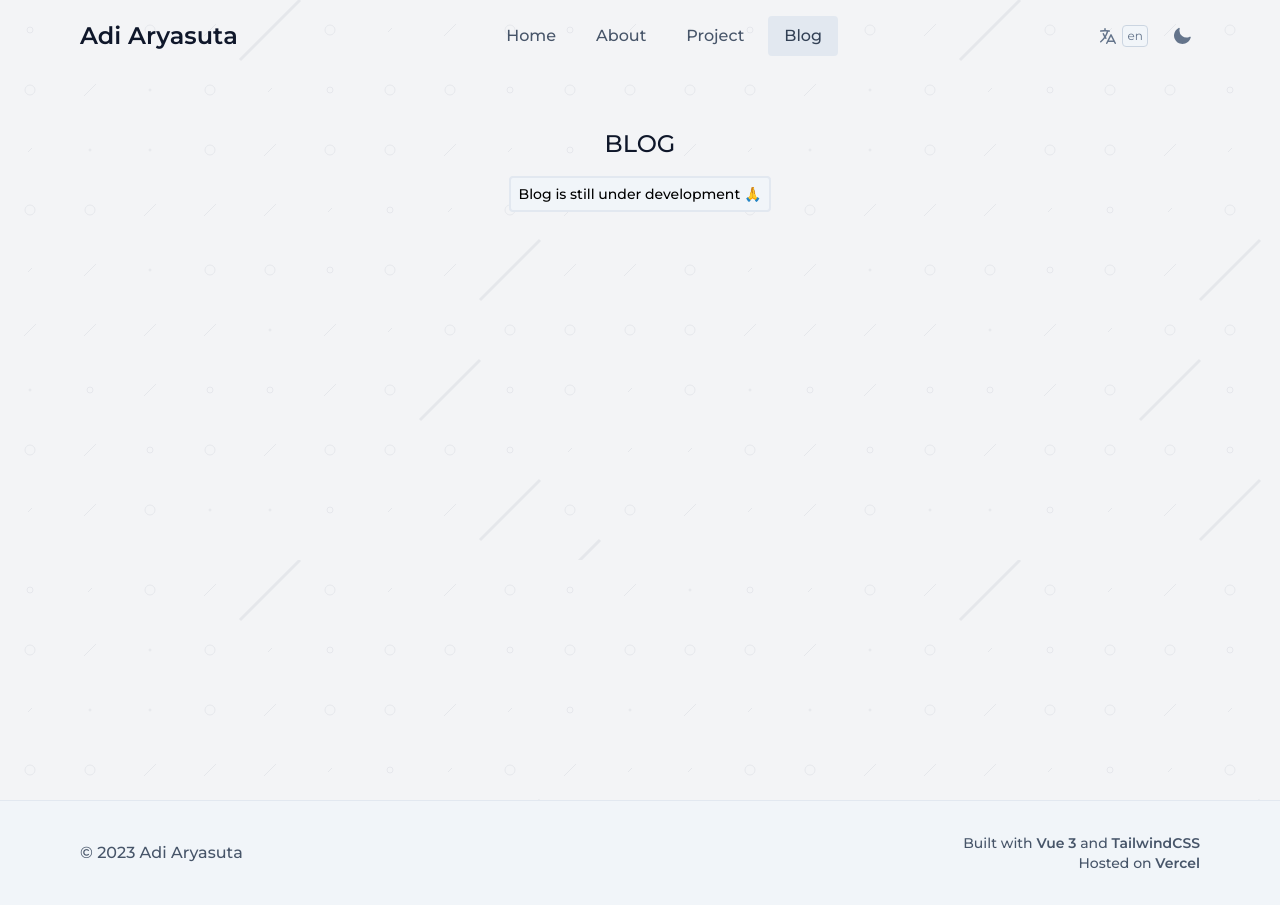
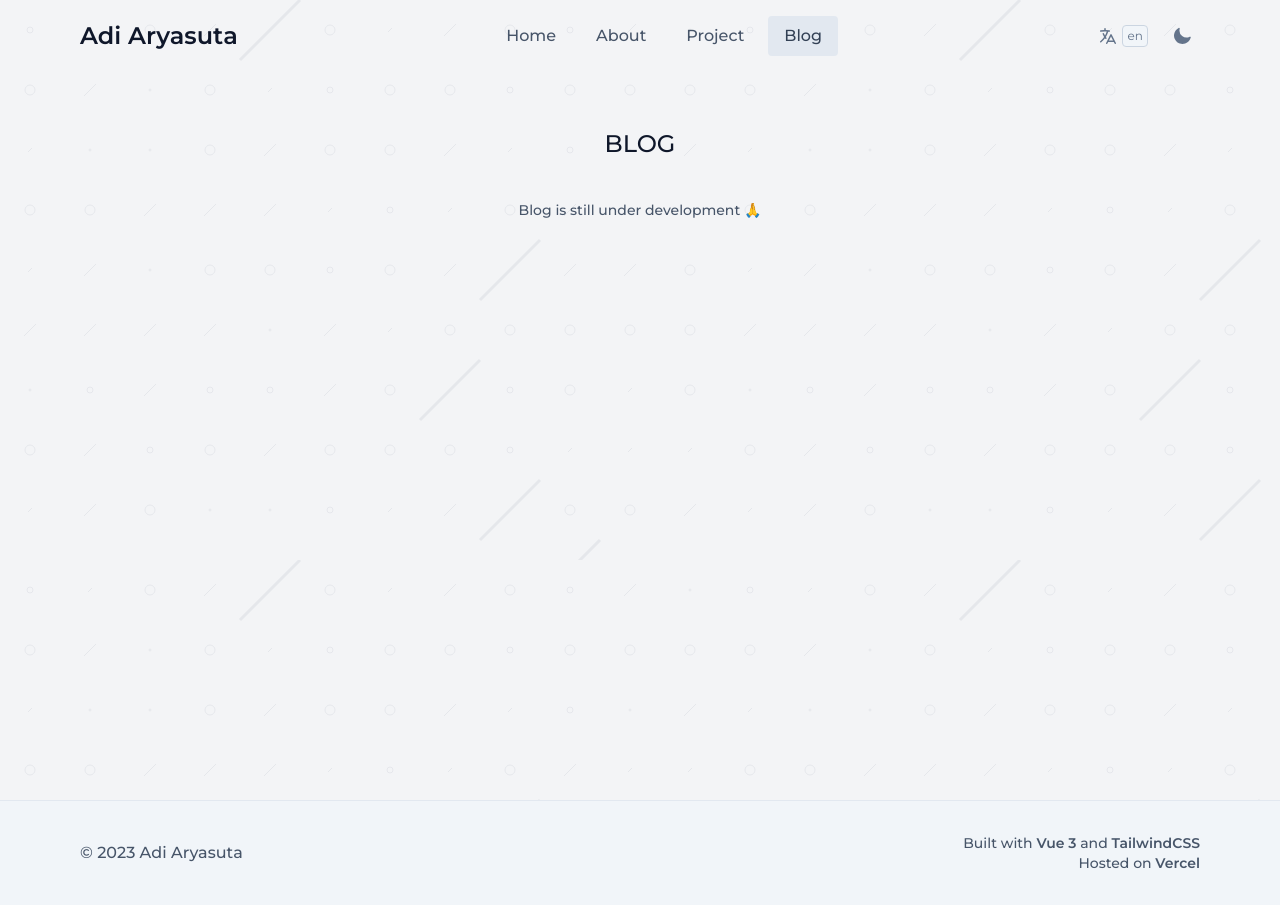
Before and after one commit to adiiaryasutaa/personal-website, a Vue app: page /blog in a window 1280 px wide. Built offline with nearby package versions, Linux system fonts and the light colour scheme.

Commit message:
Update style

```diff
--- a/src/views/BlogView.vue
+++ b/src/views/BlogView.vue
@@ -10,8 +10,8 @@ import Container from '@/components/Container.vue';
 			<template #title>
 				<container-title>{{ $t('blog.section-title') }}</container-title>
 			</template>
-      <div class="grid justify-center mt-4">
-        <div class="inline font-medium text-sm px-2 py-1.5 bg-slate-100 border-2 border-slate-200 rounded text-center dark:bg-slate-700 dark:border-slate-600 dark:text-slate-100">
+      <div class="grid justify-center mt-4 md:mt-6 lg:mt-8 xl:mt-10">
+        <div class="font-medium text-sm text-center text-slate-600 dark:text-slate-400">
           {{ $t('blog.message') }}
         </div>
       </div>
```
